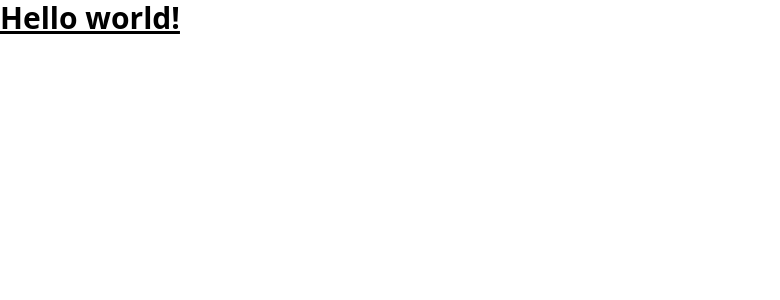
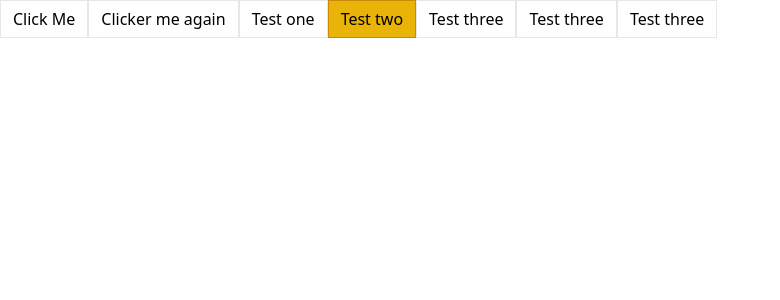
Before and after one commit to SivaSurender/Routing_Module, a React (Vite) app: page / in a window 1280 px wide. Shown: the top 300 px of the page, without its empty margins (0-780 px from the left). Built offline with nearby package versions, Linux system fonts and the light colour scheme.

Commit message:
tailwind initiation

```diff
--- a/src/App.jsx
+++ b/src/App.jsx
@@ -1,4 +1,15 @@
-import "./index.css";
+import Button from "./UI/Button";
+
 export default function App() {
-  return <h1 className="text-3xl font-bold underline">Hello world!</h1>;
+  return (
+    <div className="">
+      <Button primary>Click Me</Button>
+      <Button secondary>Clicker me again</Button>
+      <Button success> Test one</Button>
+      <Button warning>Test two</Button>
+      <Button danger> Test three</Button>
+      <Button outline> Test three</Button>
+      <Button rounded> Test three</Button>
+    </div>
+  );
 }
--- a/src/UI/Button.jsx
+++ b/src/UI/Button.jsx
@@ -9,7 +9,23 @@ function Button({
   outline,
   rounded,
 }) {
-  return <button>{children}</button>;
+  const colorProvider = primary
+    ? "blue"
+    : secondary
+    ? "emerald"
+    : success
+    ? "green"
+    : warning
+    ? "yellow"
+    : "red";
+  return (
+    <button
+      className={`px-3 py-1.5 border border-${colorProvider}-600 bg-${colorProvider}-500 text-black`}
+      // className={`px-3 py-1.5 border border-yellow-600 bg-yellow-500 text-black`}
+    >
+      {children}
+    </button>
+  );
 }
 
 export default Button;
--- a/src/main.jsx
+++ b/src/main.jsx
@@ -1,6 +1,7 @@
 import React from "react";
 import ReactDOM from "react-dom/client";
 import App from "./App.jsx";
+import "./index.css";
 
 ReactDOM.createRoot(document.getElementById("root")).render(
   <React.StrictMode>
```
